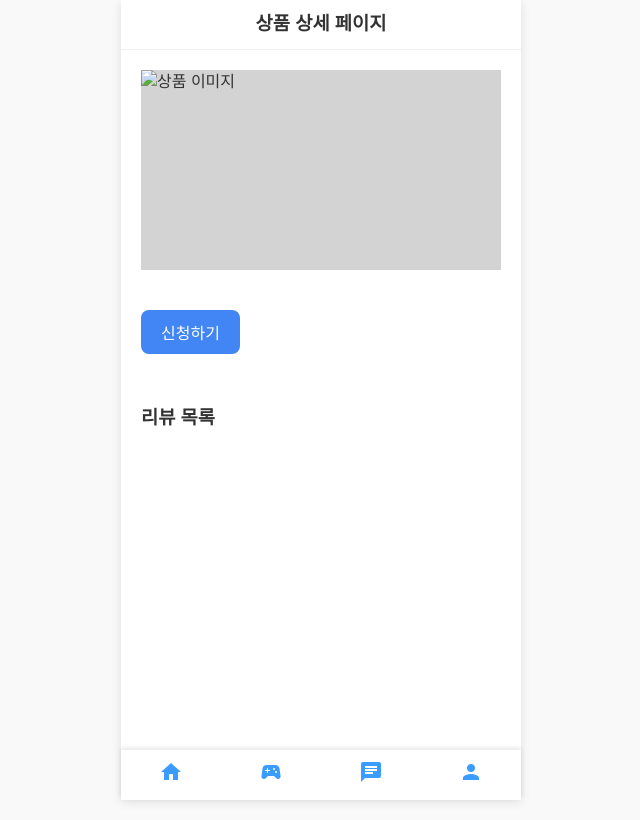
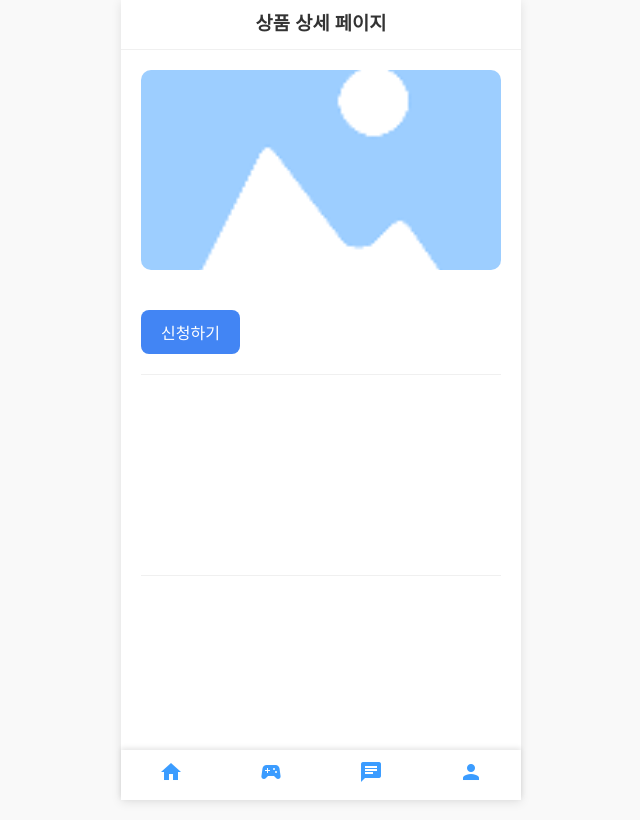
Before and after one commit to projectLevelup/levelup_backend, a Spring app: template src/main/resources/templates/productDetail.html in a window 1280 px wide. Shown: the whole page, without its empty margins (319-959 px from the left). Run offline with Thymeleaf, Linux system fonts and the light colour scheme; the template is opened without the code that fills it, so the values that code supplies are empty; some of the project's set-up classes (security, data sources, template engines, error pages and the like) are left out, and stand-ins take their place.

Commit message:
feat: html/css add
- 화면 추가

```diff
--- a/src/main/resources/static/css/common.css
+++ b/src/main/resources/static/css/common.css
@@ -139,3 +139,21 @@ nav div {
 .chat_input {
     height: 45px;
 }
+
+.chatroom-box {
+    display: flex;
+    align-items: center;
+    margin-bottom: 25px;
+}
+
+.chatroom-box .profile-img {
+    background: lightblue;
+    width: 40px;
+    height: 40px;
+    border-radius: 50%;
+    margin-right: 20px;
+}
+
+#chatroomTableBody {
+    padding-top: 20px;
+}
--- a/src/main/resources/templates/productDetail.html
+++ b/src/main/resources/templates/productDetail.html
@@ -10,15 +10,21 @@
         .product-detail { display: flex; gap: 20px; margin-bottom: 30px; flex-direction: column; }
 
         .product-left {
-            background: lightgray;
             height: 200px;
+            overflow: hidden;
+            display: flex;
+            border-radius: 10px;
         }
 
         .product-left img {
-            width: 200px;
-            height: 200px;
+            width: 100%;
             object-fit: cover;
         }
+
+        .product-right {
+            border-bottom: 1px solid #f0f0f0;
+        }
+
         .review-item {
             border-bottom: 1px solid #ccc;
             padding: 8px 0;
@@ -37,6 +43,15 @@
             cursor: pointer;
         }
 
+        .review-box {
+            border-top:1px solid #f0f0f0;
+            padding-top: 20px;
+        }
+
+        .contents-box {
+            min-height: 150px;
+        }
+
     </style>
 </head>
 <body>
@@ -51,20 +66,21 @@
         <!-- 상품 정보 영역 -->
         <div class="product-detail">
             <div class="product-left">
-                <img id="productImg" src="" alt="상품 이미지">
+                <img id="productImg" src="/img/default-img.png" alt="상품 이미지">
             </div>
             <div class="product-right">
                 <h2 id="productName"></h2>
                 <div id="productPrice"></div>
-                <div id="productContents"></div>
                 <!-- 신청하기 버튼 -->
                 <button id="applyButton" onclick="startChat()">신청하기</button>
+            </div>
+            <div class="contents-box">
+                <div id="productContents"></div>
             </div>
         </div>
 
         <!-- 리뷰 영역 -->
-        <div>
-            <h3>리뷰 목록</h3>
+        <div class="review-box">
             <div id="reviewList"></div>
         </div>
     </div>
@@ -111,9 +127,8 @@
      * 상품 상세 정보 화면 표시 및 판매자 ID 저장
      */
     function displayProductDetail(product) {
-        document.getElementById("productImg").src = product.imgUrl || "";
         document.getElementById("productName").textContent = product.productName || "상품명 없음";
-        document.getElementById("productPrice").textContent = `가격: ${product.price}원`;
+        document.getElementById("productPrice").textContent = `${product.price}원`;
         document.getElementById("productContents").textContent = product.contents || "";
         // 판매자 ID는 product.userId (ProductResponseDto의 필드)로 가정
         sellerId = product.userId;
```
Also changed, not shown: src/main/resources/templates/chatroomList.html (+15 -15 lines), src/main/resources/templates/main.html (+17 -9 lines), src/main/resources/templates/profile.html (+3 -4 lines), src/main/resources/static/img/default-img.png (added).
